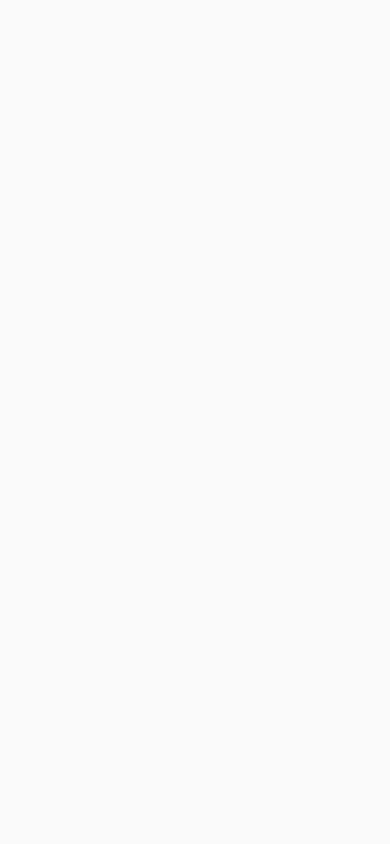
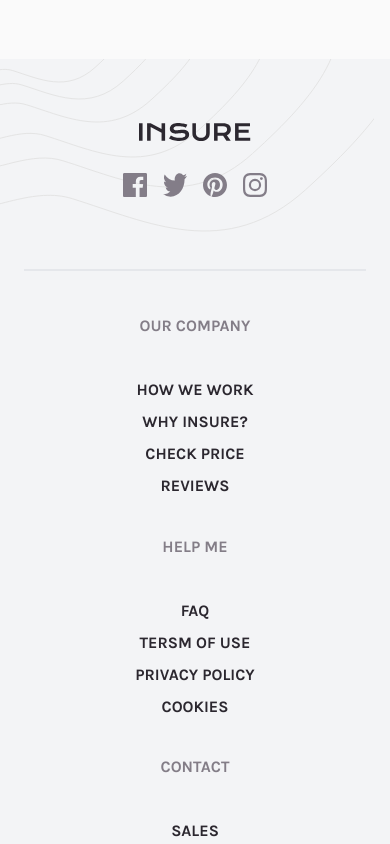
Before and after one commit to cendyz/Insure-landing-page, a Vue app: page / in a window 390 px wide. Shown: the part 2740-3584 px from the top of the page. Before the commit the page ends 2799 px from the top, so only its background shows below. Built offline with nearby package versions, Linux system fonts and the light colour scheme.

Commit message:
mobile Footer

```diff
--- a/src/App.vue
+++ b/src/App.vue
@@ -2,12 +2,14 @@
 	<Nav />
 	<Header />
 	<Main />
+	<Footer />
 </template>
 
 <script setup lang="ts">
 import Nav from './components/Nav.vue'
 import Header from './components/Header.vue';
 import Main from './components/Main.vue'
+import Footer from './components/Footer.vue'
 </script>
 
 <style lang="scss">
--- /dev/null
+++ b/src/components/Footer.vue
@@ -0,0 +1,42 @@
+<template>
+	<footer class="bg-gray-100 py-[4em] px-[1.5em] relative">
+		<div
+			class="flex flex-col items-center z-30 relative pb-[4.5em] border-b-[2px]">
+			<img :src="logo" alt="insure logo" />
+			<div class="flex gap-x-[1em] mt-[2em]">
+				<img
+					:src="item.icon"
+					:alt="item.alt"
+					v-for="item in footerIconsData"
+					:key="nanoid()" />
+			</div>
+		</div>
+		<div class="py-[2.7em] text-center">
+			<div
+				class="flex flex-col gap-y-[.5em] mb-[2.3em] last:mb-0"
+				v-for="item in footerLinksData"
+				:key="nanoid()">
+				<h4
+					class="mb-[2em] uppercase font-karla700 text-darkGrayishViolet">
+					{{ item.title }}
+				</h4>
+				<a
+					href="#"
+					v-for="link in item.links"
+					:key="nanoid()"
+					class="uppercase text-veryDarkViolet font-karla700"
+					>{{ link }}</a
+				>
+			</div>
+		</div>
+		<img :src="lines" alt="" class="absolute top-0 left-0" />
+	</footer>
+</template>
+
+<script setup lang="ts">
+import logo from '@/images/logo.svg'
+import lines from '@/images/bg-pattern-footer-mobile.svg'
+import { footerIconsData } from '@/data'
+import { footerLinksData } from '@/data'
+import { nanoid } from 'nanoid'
+</script>
--- a/src/data.js
+++ b/src/data.js
@@ -1,6 +1,10 @@
 import thunderbolt from '@/images/icon-snappy-process.svg'
 import dollar from '@/images/icon-affordable-prices.svg'
 import user from '@/images/icon-people-first.svg'
+import facebook from '@/images/icon-facebook.svg'
+import twitter from '@/images/icon-twitter.svg'
+import pinterest from '@/images/icon-pinterest.svg'
+import instagram from '@/images/icon-instagram.svg'
 
 export const mobileMenuLinks = {
 	one: {
@@ -21,19 +25,57 @@ export const firstSectionData = {
 	one: {
 		img: thunderbolt,
 		title: 'Snappy Process',
-		desc: "Our application process can be completed in minutes, not hours. Don’t get stuck filling in tedious forms.",
-		alt: 'thunderbolt icon'
+		desc: 'Our application process can be completed in minutes, not hours. Don’t get stuck filling in tedious forms.',
+		alt: 'thunderbolt icon',
 	},
 	two: {
 		img: dollar,
 		title: 'Affordable Prices',
 		desc: 'We don’t want you worrying about high monthly costs. Our prices may be low, but we still offer the best coverage possible.',
-		alt: 'dollar icon'
+		alt: 'dollar icon',
 	},
 	three: {
 		img: user,
 		title: 'People First',
 		desc: 'Our plans aren’t full of conditions and clauses to prevent payouts. We make sure you’re covered when you need it.',
-		alt: 'person icon'
+		alt: 'person icon',
 	},
 }
+
+export const footerIconsData = {
+	one: {
+		icon: facebook,
+		alt: 'facebook',
+	},
+	two: {
+		icon: twitter,
+		alt: 'twitter',
+	},
+	three: {
+		icon: pinterest,
+		alt: 'pinterest',
+	},
+	four: {
+		icon: instagram,
+		alt: 'instagram',
+	},
+}
+
+export const footerLinksData = {
+	0: {
+		title: 'our company',
+		links: ['how we work', 'why insure?', 'check price', 'reviews']
+	},
+	1: {
+		title: 'help me',
+		links: ['faq', 'tersm of use', 'privacy policy', 'cookies']
+	},
+	2: {
+		title: 'contact',
+		links: ['sales', 'support', 'live chat',]
+	},
+	3: {
+		title: 'our company',
+		links: ['carerrs', 'press', 'licenses']
+	},
+}
--- a/src/types.d.ts
+++ b/src/types.d.ts
@@ -33,4 +33,42 @@ declare module '@/data' {
 			alt: string
 		}
 	}
+
+	export const footerIconsData: {
+		one: {
+			icon: string
+			alt: string
+		}
+		two: {
+			icon: string
+			alt: string
+		}
+		three: {
+			icon: string
+			alt: string
+		}
+		four: {
+			icon: string
+			alt: string
+		}
+	}
+
+	export const footerLinksData: {
+		0: {
+			title: string
+			links: string[]
+		}
+		1: {
+			title: string
+			links: string[]
+		}
+		2: {
+			title: string
+			links: string[]
+		}
+		3: {
+			title: string
+			links: string[]
+		}
+	}
 }
```
